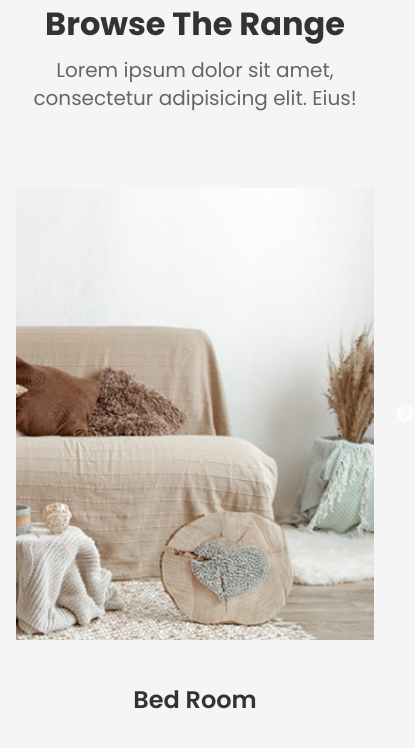
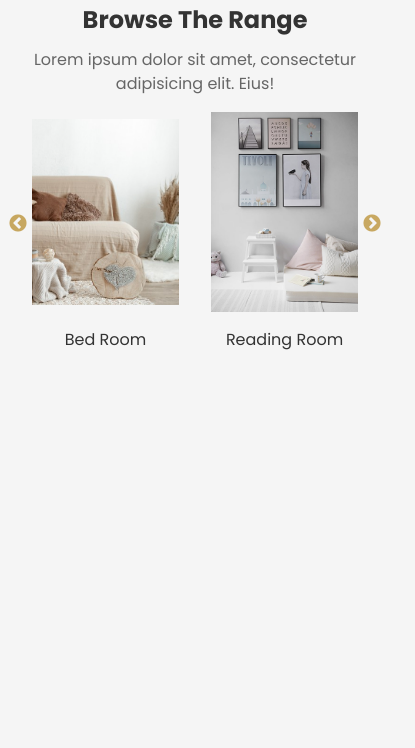
Before and after one commit to NurTheDev/furniro-ecommerce-react, a React (Vite) app: page / in a window 390 px wide. Shown: the top 748 px of the page, 415 px wide, since content can reach past the window. Built offline with nearby package versions, Linux system fonts and the light colour scheme.

Commit message:
added browse product with responsive

```diff
--- a/src/index.css
+++ b/src/index.css
@@ -27,9 +27,24 @@
     background-color: #f5f5f5;
     color: var(--color-Font-Color);
   }
+    .slick-prev{
+        @apply !-left-2
+    }
+    .slick-prev:before{
+        @apply !text-primary lg:hidden;
+    }
+    .slick-next{
+        @apply !-right-2
+    }
+    .slick-next:before{
+        @apply !text-primary lg:hidden;
+    }
 }
 @layer components {
     .heading2{
-        @apply text-[32px] font-bold
+        @apply lg:text-[32px] font-bold text-[24px] leading-[40px] lg:leading-[48px] ;
+    }
+    .heading4{
+        @apply lg:text-2xl font-semibold text-[20px] leading-[32px] lg:leading-[40px];
     }
 }
--- a/src/pages/Home/HomeComponent/BrowseProduct.jsx
+++ b/src/pages/Home/HomeComponent/BrowseProduct.jsx
@@ -39,28 +39,28 @@ function BrowseProduct(props) {
             {
                 breakpoint: 480,
                 settings: {
-                    slidesToShow: 1,
+                    slidesToShow: 2,
                     slidesToScroll: 1
                 }
             }
         ]
     };
     return (
-        <div className={"container mx-auto"}>
+        <div className={"container mx-auto px-4 lg:px-0"}>
             <div>
                 <div className={"text-center space-y-2"}>
                     <h2 className={"heading2"}>Browse The Range</h2>
-                    <p className={"text-xl text-Font-Color1"}>Lorem ipsum dolor sit amet, consectetur adipisicing elit. Eius!</p>
+                    <p className={" lg:text-xl text-Font-Color1"}>Lorem ipsum dolor sit amet, consectetur adipisicing elit. Eius!</p>
                 </div>
                 {/* Add more content or components related to browsing products here */}
                 <div className={"slider-container"}>
                     <Slider {...settings } >
                         {BrowseProductItem.map((item) => (
-                            <div key={item.id} className={"slider-item !flex justify-center mt-12 items-center flex-col cursor-pointer group"}>
-                                <div className={"overflow-hidden w-full h-[508px] flex justify-center p-4 items-center"}>
+                            <div key={item.id} className={"slider-item !flex justify-center mt-4 lg:mt-12 items-center flex-col cursor-pointer group"}>
+                                <div className={"overflow-hidden w-full h-[200px] lg:h-[508px] flex justify-center p-4 items-center"}>
                                     <img src={item.image} alt={item.title} className={"slider-image w-full hover:scale-110 transition duration-200 "} />
                                 </div>
-                                <h3 className={"mt-4 text-2xl font-semibold group-hover:text-primary"}>{item.title}</h3>
+                                <h3 className={"mt-4 heading-4 group-hover:text-primary"}>{item.title}</h3>
                             </div>
                         ))}
                     </Slider>
```
